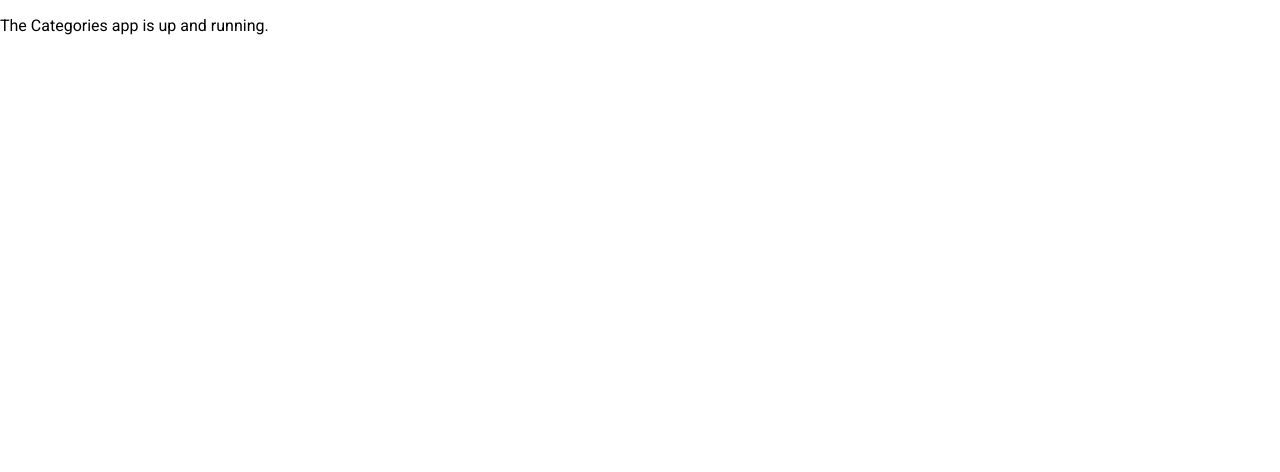
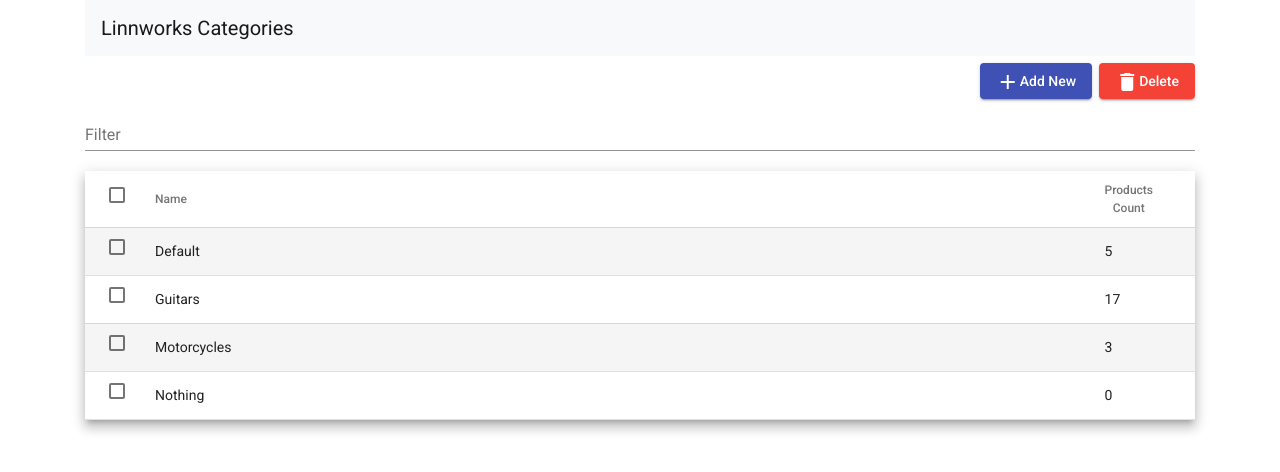
Before and after one commit to vladimir-kazakov/LinnworksProxyTest, an Angular app in the folder ProxyApi/ClientApp/: page / in a window 1280 px wide. Shown: the top 472 px of the page. Built offline with nearby package versions, Linux system fonts and the light colour scheme.

Commit message:
Added the UI to work with categories, which currently shows sample data.

```diff
--- a/ProxyApi/ClientApp/angular.json
+++ b/ProxyApi/ClientApp/angular.json
@@ -25,6 +25,7 @@
             ],
             "styles": [
               "./node_modules/@angular/material/prebuilt-themes/indigo-pink.css",
+              "./node_modules/bootstrap/dist/css/bootstrap.min.css",
               "src/styles.css"
             ],
             "scripts": []
@@ -91,6 +92,7 @@
             ],
             "styles": [
               "./node_modules/@angular/material/prebuilt-themes/indigo-pink.css",
+              "./node_modules/bootstrap/dist/css/bootstrap.min.css",
               "src/styles.css"
             ],
             "scripts": []
--- a/ProxyApi/ClientApp/package.json
+++ b/ProxyApi/ClientApp/package.json
@@ -21,6 +21,7 @@
     "@angular/platform-browser": "~8.2.14",
     "@angular/platform-browser-dynamic": "~8.2.14",
     "@angular/router": "~8.2.14",
+    "bootstrap": "^4.5.0",
     "hammerjs": "^2.0.8",
     "rxjs": "~6.4.0",
     "tslib": "^1.10.0",
--- a/ProxyApi/ClientApp/src/app/app.component.html
+++ b/ProxyApi/ClientApp/src/app/app.component.html
@@ -1 +1,5 @@
-<p>The {{title}} app is up and running.</p>
+<nav class="navbar navbar-light bg-light">
+	<a class="navbar-brand" href="/">{{title}}</a>
+</nav>
+
+<app-categories></app-categories>
--- a/ProxyApi/ClientApp/src/app/app.component.ts
+++ b/ProxyApi/ClientApp/src/app/app.component.ts
@@ -6,5 +6,5 @@
 	styleUrls: ['./app.component.css']
 })
 export class AppComponent {
-	title = 'Categories';
+	title = 'Linnworks Categories';
 }
--- /dev/null
+++ b/ProxyApi/ClientApp/src/app/categories/categories.component.css
@@ -0,0 +1,33 @@
+.actions {
+	text-align: right;
+}
+
+.actions button {
+	margin: 0.5em;
+	margin-right: 0;
+}
+
+.filter {
+	width: 100%;
+}
+
+.categories {
+	width: 100%;
+}
+
+.mat-row:nth-child(odd) {
+	background-color: whitesmoke;
+}
+
+.selected-row {
+	background-color: #FCE4EC !important;
+}
+
+.mat-column-select {
+	overflow: initial;
+	width: 5em;
+}
+
+.mat-column-productsCount {
+	width: 5em;
+}
--- /dev/null
+++ b/ProxyApi/ClientApp/src/app/categories/categories.component.html
@@ -0,0 +1,47 @@
+<div class="actions">
+	<button mat-raised-button color="primary"><mat-icon>add</mat-icon>Add New</button>
+	<button mat-raised-button color="warn"><mat-icon>delete</mat-icon>Delete</button>
+</div>
+
+<mat-form-field class="filter">
+	<input matInput #filter type="text" (keyup)="applyFilter($event.target.value)" placeholder="Filter" />
+	<button mat-button *ngIf="filter.value" matSuffix mat-icon-button aria-label="Clear" (click)="clearFilter(filter)">
+		<mat-icon>close</mat-icon>
+	</button>
+</mat-form-field>
+
+
+<div class="mat-elevation-z8">
+	<table mat-table [dataSource]="dataSource" class="categories" matSort>
+		<ng-container matColumnDef="select">
+			<th mat-header-cell *matHeaderCellDef>
+				<mat-checkbox (change)="$event ? masterToggle() : null"
+				              [checked]="selection.hasValue() && isAllSelected()"
+				              [indeterminate]="selection.hasValue() && !isAllSelected()">
+				</mat-checkbox>
+			</th>
+			<td mat-cell *matCellDef="let row">
+				<mat-checkbox (click)="$event.stopPropagation()"
+				              (change)="$event ? selection.toggle(row) : null"
+				              [checked]="selection.isSelected(row)">
+				</mat-checkbox>
+			</td>
+		</ng-container>
+
+		<ng-container matColumnDef="name">
+			<th mat-header-cell *matHeaderCellDef mat-sort-header>Name</th>
+			<td mat-cell *matCellDef="let row">{{row.name}}</td>
+		</ng-container>
+
+		<ng-container matColumnDef="productsCount">
+			<th mat-header-cell *matHeaderCellDef mat-sort-header>Products<br />Count</th>
+			<td mat-cell *matCellDef="let row">{{row.productsCount}}</td>
+		</ng-container>
+
+		<tr mat-header-row *matHeaderRowDef="displayedColumns"></tr>
+		<tr mat-row *matRowDef="let row; columns: displayedColumns;"
+		    [ngClass]="{'selected-row': selection.isSelected(row)}"
+		    (click)="toggleRowSelection(row)">
+		</tr>
+	</table>
+</div>
--- /dev/null
+++ b/ProxyApi/ClientApp/src/app/categories/categories.component.ts
@@ -0,0 +1,67 @@
+import { Component, OnInit, ViewChild } from '@angular/core';
+import { MatSort } from '@angular/material/sort';
+import { MatTableDataSource } from '@angular/material/table';
+import { SelectionModel } from '@angular/cdk/collections';
+
+import { Category } from '../models/category';
+
+const SAMPLE_DATA: Category[] = [
+	{ id: "00000000-0000-0000-0000-000000000000", name: "Default", productsCount: 5 },
+	{ id: "36b0fa5b-7d41-4ce2-b3b8-add926a380cf", name: "Guitars", productsCount: 17 },
+	{ id: "af39e9a4-1a74-4122-b5fd-08d6e9baa407", name: "Motorcycles", productsCount: 3 },
+	{ id: "c5178f5b-bb83-4c0b-8589-927275d8bf71", name: "Nothing", productsCount: 0 },
+];
+
+@Component({
+	selector: 'app-categories',
+	templateUrl: './categories.component.html',
+	styleUrls: ['./categories.component.css']
+})
+export class CategoriesComponent implements OnInit {
+	@ViewChild(MatSort, { static: true }) sort: MatSort;
+
+	displayedColumns = ['select', 'name', 'productsCount'];
+
+	dataSource = new MatTableDataSource(SAMPLE_DATA);
+	selection = new SelectionModel<Category>(true, []);
+
+	ngOnInit() {
+		this.dataSource.sort = this.sort;
+	}
+
+	applyFilter(term: string) {
+		this.dataSource.filter = term.trim().toLowerCase();
+	}
+
+	clearFilter(filter: HTMLInputElement) {
+		this.dataSource.filter = filter.value = '';
+	}
+
+	isAllSelected() {
+		const numSelected = this.selection.selected.length;
+		const numRows = this.dataSource.data.length;
+		return numSelected === numRows;
+	}
+
+	masterToggle() {
+		this.isAllSelected() ?
+			this.selection.clear() :
+			this.dataSource.data.forEach(row => this.selection.select(row));
+	}
+
+	checkboxLabel(row?: Category): string {
+		if (!row) {
+			return `${this.isAllSelected() ? 'select' : 'deselect'} all`;
+		}
+
+		return `${this.selection.isSelected(row) ? 'deselect' : 'select'} ${row.name}`;
+	}
+
+	toggleRowSelection(row: Category) {
+		if (this.selection.isSelected(row)) {
+			this.selection.deselect(row);
+		} else {
+			this.selection.select(row);
+		}
+	}
+}
--- /dev/null
+++ b/ProxyApi/ClientApp/src/app/models/category.ts
@@ -0,0 +1,5 @@
+export interface Category {
+	id: string;
+	name: string;
+	productsCount: number;
+}
--- a/ProxyApi/ClientApp/src/index.html
+++ b/ProxyApi/ClientApp/src/index.html
@@ -1,10 +1,10 @@
-<!DOCTYPE html>
+<!doctype html>
 <html lang="en">
 <head>
 	<meta charset="utf-8" />
-	<meta name="viewport" content="width=device-width, initial-scale=1" />
+	<meta name="viewport" content="width=device-width, initial-scale=1, shrink-to-fit=no" />
 
-	<title>Categories</title>
+	<title>Linnworks Categories</title>
 
 	<base href="/" />
 
@@ -13,7 +13,7 @@
 	<link href="https://fonts.googleapis.com/css?family=Roboto:300,400,500&display=swap" rel="stylesheet" />
 	<link href="https://fonts.googleapis.com/icon?family=Material+Icons" rel="stylesheet" />
 </head>
-<body>
-	<app-root>Loading...</app-root>
+<body class="container">
+	<app-root></app-root>
 </body>
 </html>
--- a/ProxyApi/ClientApp/src/main.ts
+++ b/ProxyApi/ClientApp/src/main.ts
@@ -6,8 +6,8 @@
 import { environment } from './environments/environment';
 
 if (environment.production) {
-  enableProdMode();
+	enableProdMode();
 }
 
 platformBrowserDynamic().bootstrapModule(AppModule)
-  .catch(err => console.error(err));
+	.catch(err => console.error(err));
```
Also changed, not shown: ProxyApi/ClientApp/src/app/app.module.ts (+19 -1 lines), 2 other files (tests, documents, lock files or other folders).
